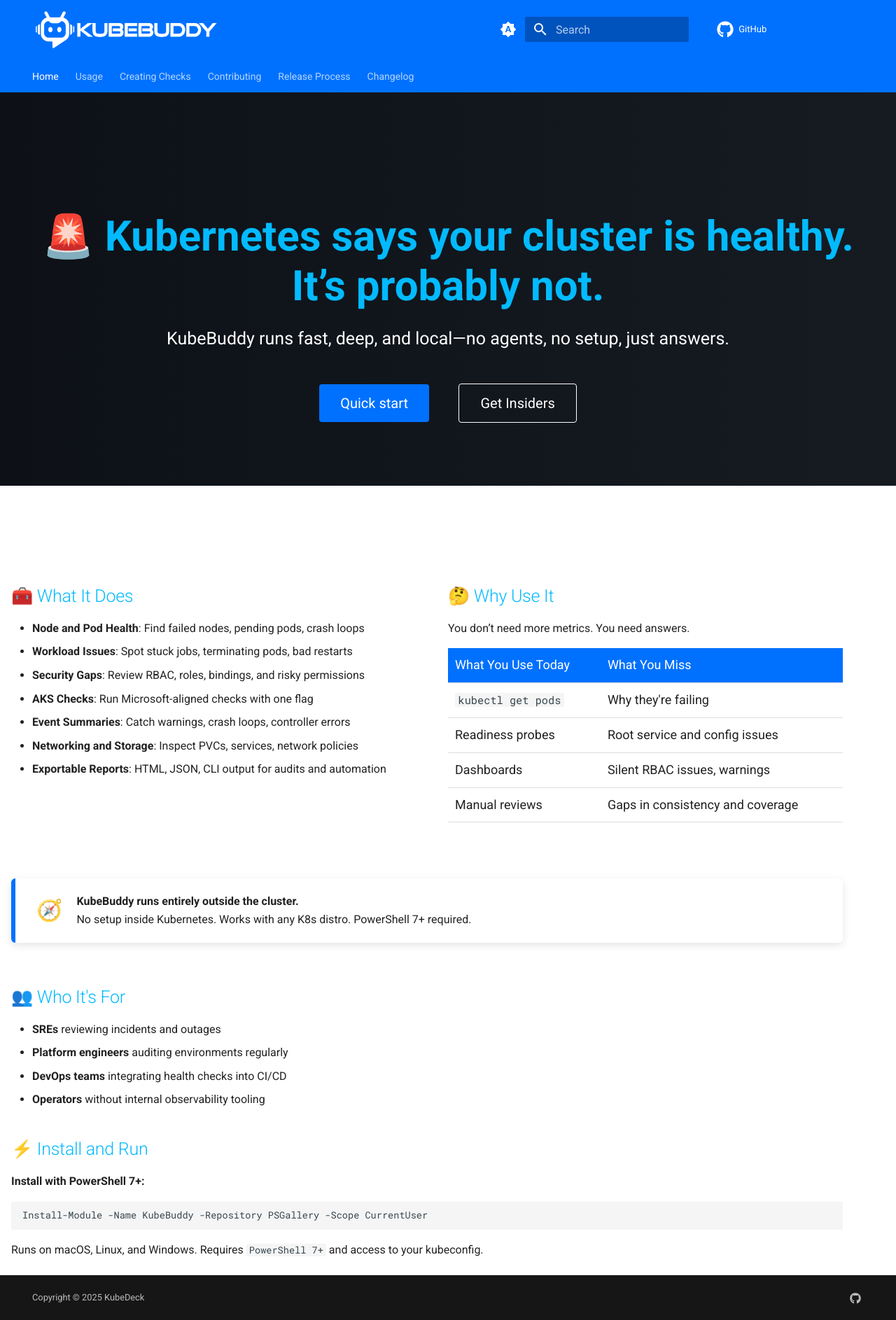
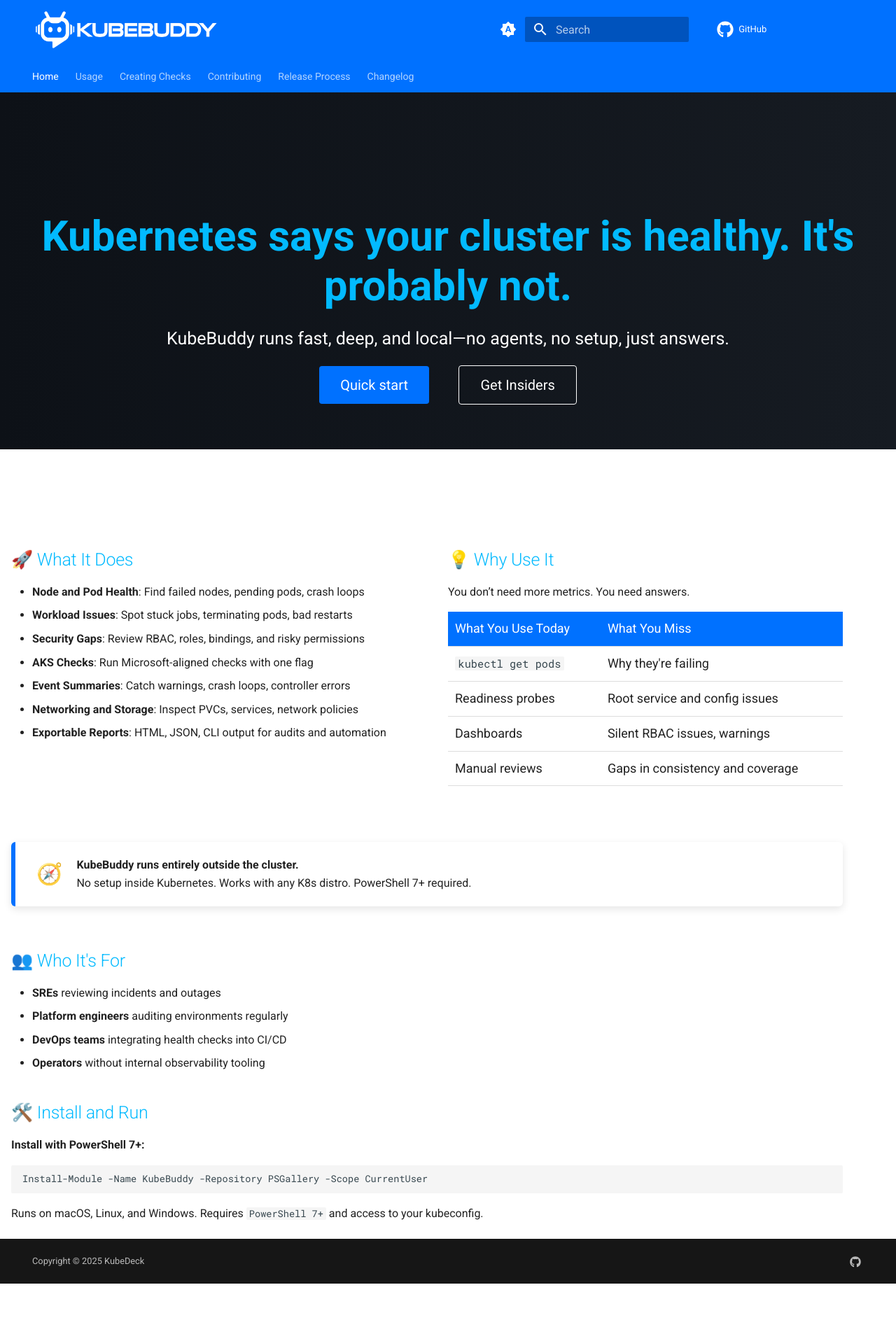
Before and after one commit to KubeDeckio/KubeBuddy, an MkDocs documentation site: the page built from docs/index.md, in a window 1280 px wide. Shown: the whole page at 70% size. Built offline with MkDocs 1.6.1 and Material for MkDocs 9.7.7, drawn with Linux system fonts in a browser that asks for light colours; comment, search, counter and statistics services are not loaded; after the commit the page ends 1834 px from its top, so only the background shows below that.

Commit message:
Refactor hero section styles and update headings for improved clarity and visual consistency
Signed-off-by: PixelRobots <littlehoops@gmail.com>

```diff
--- a/overrides/home.html
+++ b/overrides/home.html
@@ -18,7 +18,6 @@
       color: #fff;
       padding: 6rem 2rem 4rem;
       text-align: center;
-      animation: fadeInUp 0.6s ease-out;
     }
 
     .hero-wrap h1 {
@@ -33,12 +32,11 @@
     }
 
     .hero-wrap .hero-buttons a {
-      margin: 0.5rem 1rem;
+      margin: 0 1rem;
       padding: 0.75rem 1.5rem;
       font-size: 1rem;
       border-radius: 4px;
       text-decoration: none;
-      display: inline-block;
     }
 
     .hero-wrap .hero-buttons .primary {
@@ -85,35 +83,10 @@
       margin: 3rem 0;
       box-shadow: 0 4px 12px rgba(0, 0, 0, 0.1);
     }
-
-    @keyframes fadeInUp {
-      0% {
-        opacity: 0;
-        transform: translateY(24px);
-      }
-      100% {
-        opacity: 1;
-        transform: translateY(0);
-      }
-    }
-
-    @media screen and (max-width: 768px) {
-      .hero-wrap h1 {
-        font-size: 2.25rem;
-      }
-
-      .hero-wrap p {
-        font-size: 1rem;
-      }
-
-      .landing-grid {
-        flex-direction: column;
-      }
-    }
   </style>
 
   <section class="hero-wrap">
-    <h1>🚨 Kubernetes says your cluster is healthy. It’s probably not.</h1>
+    <h1>Kubernetes says your cluster is healthy. It's probably not.</h1>
     <p>KubeBuddy runs fast, deep, and local—no agents, no setup, just answers.</p>
     <div class="hero-buttons">
       <a href="{{ page.next_page.url | url }}" class="primary">Quick start</a>
@@ -127,7 +100,7 @@
 
   <div class="landing-grid">
     <div class="landing-column">
-      <h2>🧰 What It Does</h2>
+      <h2>🚀 What It Does</h2>
       <ul>
         <li><strong>Node and Pod Health</strong>: Find failed nodes, pending pods, crash loops</li>
         <li><strong>Workload Issues</strong>: Spot stuck jobs, terminating pods, bad restarts</li>
@@ -139,7 +112,7 @@
       </ul>
     </div>
     <div class="landing-column">
-      <h2>🤔 Why Use It</h2>
+      <h2>💡 Why Use It</h2>
       <p>You don’t need more metrics. You need answers.</p>
       <table class="landing-table">
         <thead>
@@ -171,7 +144,7 @@
     <li><strong>Operators</strong> without internal observability tooling</li>
   </ul>
 
-  <h2>⚡ Install and Run</h2>
+  <h2>🛠️ Install and Run</h2>
   <p><strong>Install with PowerShell 7+:</strong></p>
   <pre><code>Install-Module -Name KubeBuddy -Repository PSGallery -Scope CurrentUser</code></pre>
   <p>Runs on macOS, Linux, and Windows. Requires <code>PowerShell 7+</code> and access to your kubeconfig.</p>
```
